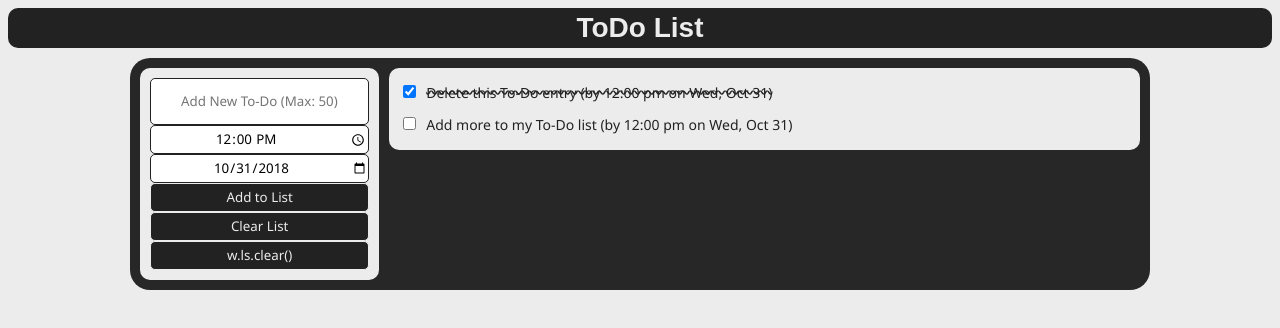
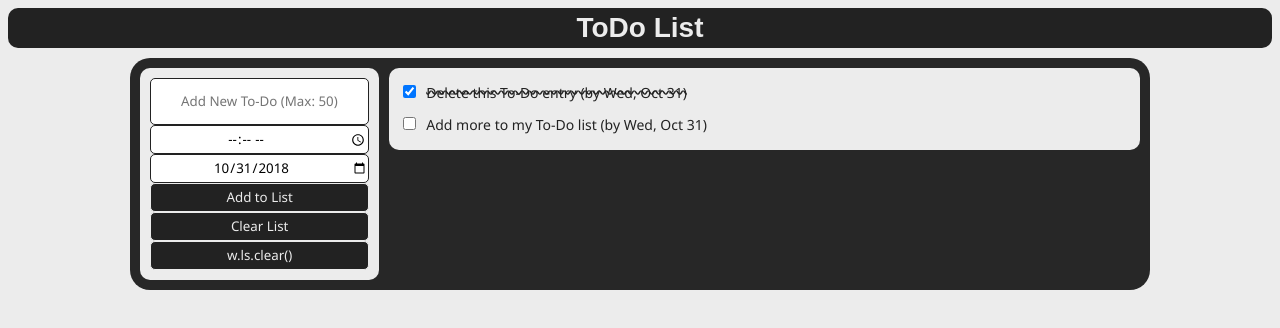
Before and after one commit to kylbutlr/ToDoList, a plain HTML site: page index.html in a window 1280 px wide. Drawn offline with Linux system fonts and the light colour scheme.

Commit message:
minor changes

```diff
--- a/index.html
+++ b/index.html
@@ -164,7 +164,7 @@
             <div class="form-div">
                 <form id="form" action="">
                     <input class="input-boxes block lnhght input" id="input" placeholder="Add New To-Do (Max: 50)" maxlength="50" autocomplete="off" required>
-                    <input class="input-boxes block lnhght cntrtxt" type="time" id="time" value="12:00" >
+                    <input class="input-boxes block lnhght cntrtxt" type="time" id="time" value="" >
                     <input class="input-boxes block lnhght cntrtxt" type="date" id="date" onchange="checkDate()" required >
                     <button type="submit" class="button block cntrtxt lnhght">Add to List</button></form>
                 <button class="button block cntrtxt lnhght" id="clrBtn">Clear List</button>
@@ -379,15 +379,15 @@
             }
 
             function save() {
-                window.localStorage.setItem("data", JSON.stringify(data));
+                window.localStorage.setItem("tododata", JSON.stringify(data));
             }
 
             function getSaved() {
-                data = JSON.parse(window.localStorage.getItem("data"));
+                data = JSON.parse(window.localStorage.getItem("tododata"));
                 if (!data) {
                     data = [];
-                    const dflt1 = {"key": 0, "text": "Delete this To-Do entry", "time": formatAMPM($time.value), "realtime": $time.value, "date": $date.value, "done": true};
-                    const dflt2 = {"key": 1, "text": "Add more to my To-Do list", "time": formatAMPM($time.value), "realtime": $time.value, "date": $date.value, "done": false};
+                    const dflt1 = {"key": 0, "text": "Delete this To-Do entry", "realtime": $time.value, "date": $date.value, "done": true};
+                    const dflt2 = {"key": 1, "text": "Add more to my To-Do list", "realtime": $time.value, "date": $date.value, "done": false};
                     data.push(dflt1, dflt2);
                     renderTodo(dflt1, 0);
                     renderTodo(dflt2, 1);
```
